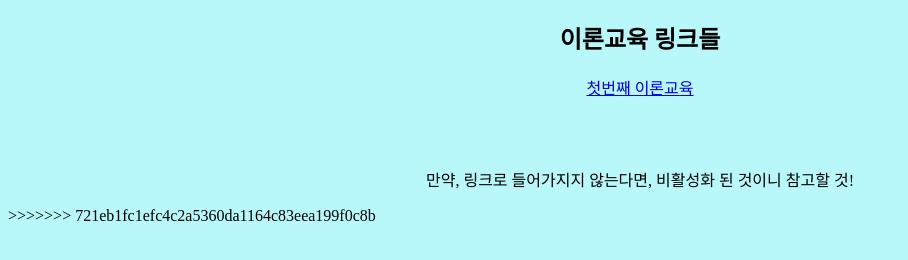
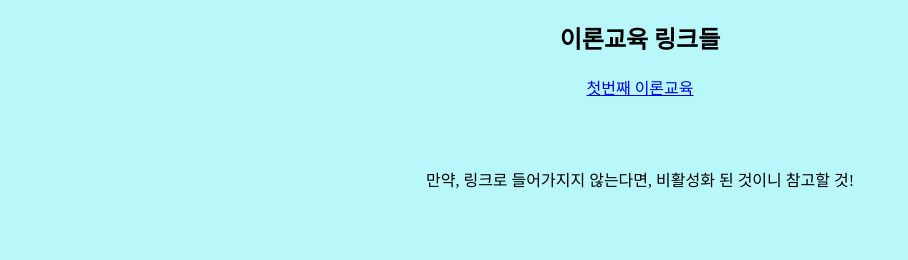
Before and after one commit to WhalesBob/DivingLesson, a plain HTML site: page index.html in a window 1280 px wide. Shown: the whole page, without its empty margins (0-908 px from the left). Drawn offline with Linux system fonts and the light colour scheme.

Commit message:
little bug change in index

```diff
--- a/index.html
+++ b/index.html
@@ -15,5 +15,4 @@
     <br><br>
     <p class="parag">만약, 링크로 들어가지지 않는다면, 비활성화 된 것이니 참고할 것! </p>
 </body>
->>>>>>> 721eb1fc1efc4c2a5360da1164c83eea199f0c8b
 </html>
```
